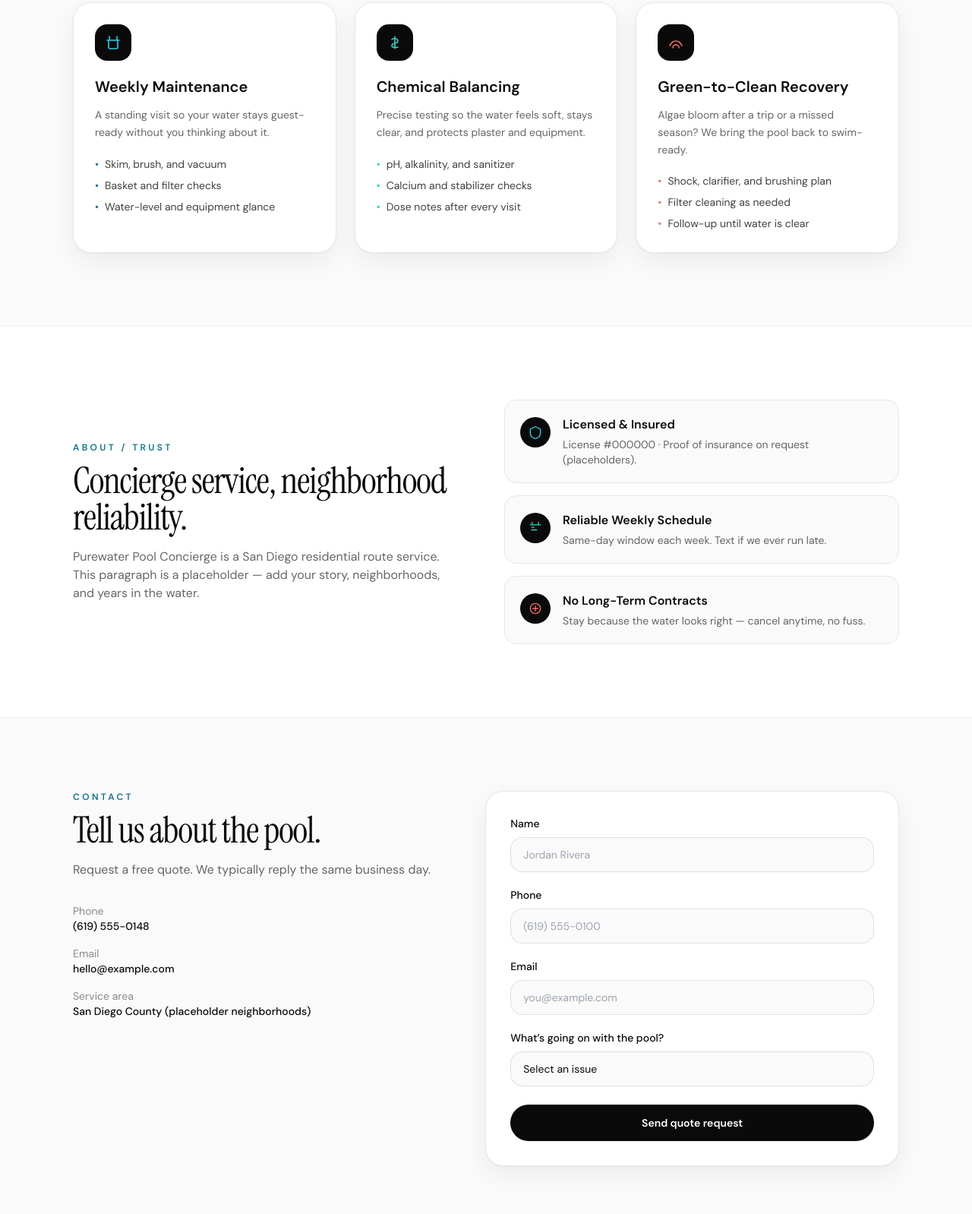
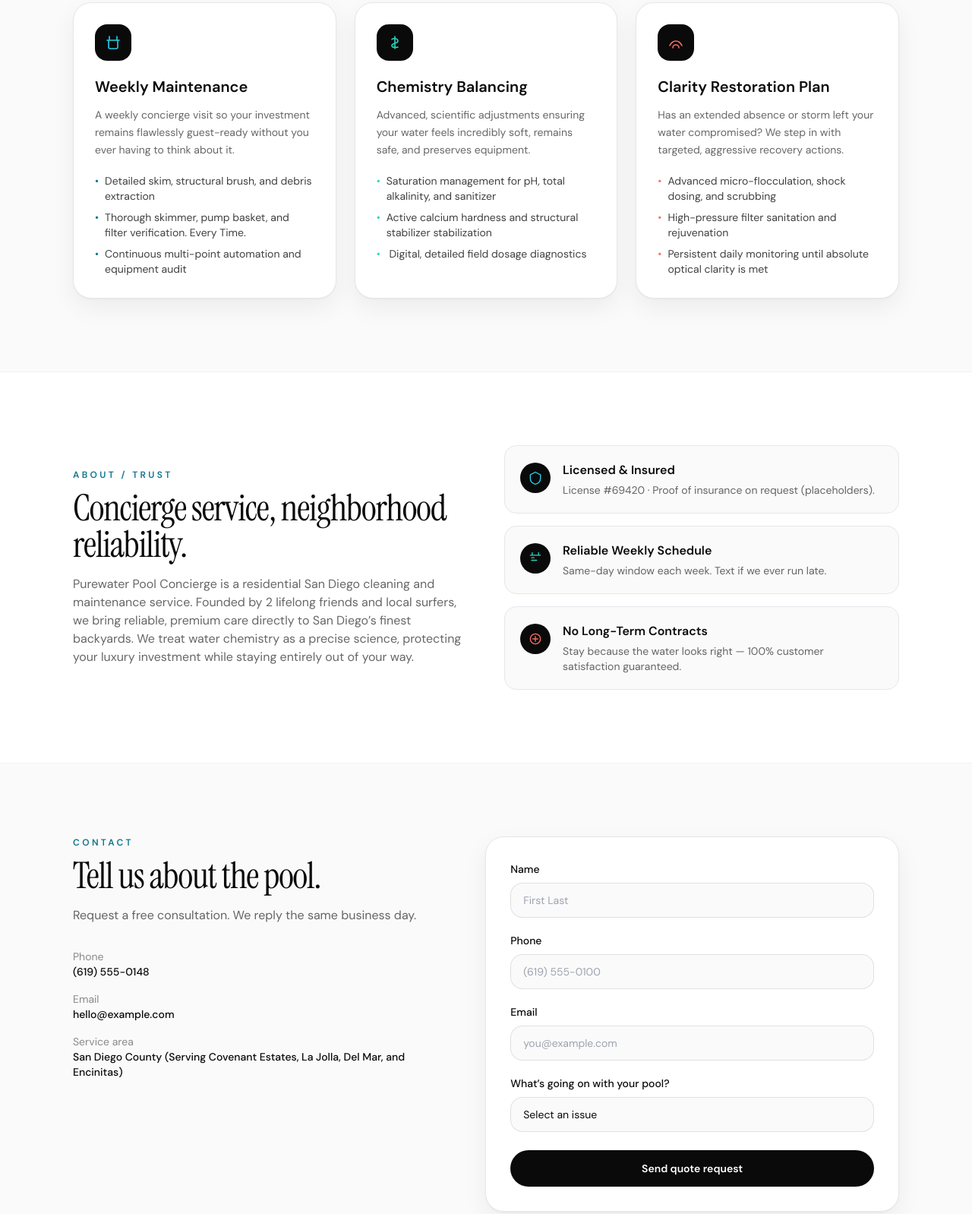
Before and after one commit to aidanjmendel/purewaterpoolconcierge, a plain HTML site: page index.html in a window 1280 px wide. Shown: the part 938-2536 px from the top of the page at 76% size. Drawn offline with nearby package versions, Linux system fonts and the light colour scheme.

Commit message:
updated placeholder text

```diff
--- a/index.html
+++ b/index.html
@@ -195,12 +195,12 @@
             </div>
             <h3 class="text-xl font-semibold">Weekly Maintenance</h3>
             <p class="mt-3 text-sm leading-relaxed text-black/60">
-              A standing visit so your water stays guest-ready without you thinking about it.
+              A weekly concierge visit so your investment remains flawlessly guest-ready without you ever having to think about it.
             </p>
             <ul class="mt-5 space-y-2 text-sm text-black/75">
-              <li class="flex gap-2"><span class="text-lagoon">•</span> Skim, brush, and vacuum</li>
-              <li class="flex gap-2"><span class="text-lagoon">•</span> Basket and filter checks</li>
-              <li class="flex gap-2"><span class="text-lagoon">•</span> Water-level and equipment glance</li>
+              <li class="flex gap-2"><span class="text-lagoon">•</span> Detailed skim, structural brush, and debris extraction</li>
+              <li class="flex gap-2"><span class="text-lagoon">•</span> Thorough skimmer, pump basket, and filter verification. Every Time.</li>
+              <li class="flex gap-2"><span class="text-lagoon">•</span> Continuous multi-point automation and equipment audit</li>
             </ul>
           </article>
 
@@ -210,14 +210,14 @@
                 <path d="M12 4v16M8 8c0-2 8-2 8 2s-8 2-8 6 8 2 8 2" stroke="currentColor" stroke-width="1.6" stroke-linecap="round" />
               </svg>
             </div>
-            <h3 class="text-xl font-semibold">Chemical Balancing</h3>
+            <h3 class="text-xl font-semibold">Chemistry Balancing</h3>
             <p class="mt-3 text-sm leading-relaxed text-black/60">
-              Precise testing so the water feels soft, stays clear, and protects plaster and equipment.
+              Advanced, scientific adjustments ensuring your water feels incredibly soft, remains safe, and preserves equipment.
             </p>
             <ul class="mt-5 space-y-2 text-sm text-black/75">
-              <li class="flex gap-2"><span class="text-palm">•</span> pH, alkalinity, and sanitizer</li>
-              <li class="flex gap-2"><span class="text-palm">•</span> Calcium and stabilizer checks</li>
-              <li class="flex gap-2"><span class="text-palm">•</span> Dose notes after every visit</li>
+              <li class="flex gap-2"><span class="text-palm">•</span> Saturation management for pH, total alkalinity, and sanitizer</li>
+              <li class="flex gap-2"><span class="text-palm">•</span> Active calcium hardness and structural stabilizer stabilization</li>
+              <li class="flex gap-2"><span class="text-palm">•</span>  Digital, detailed field dosage diagnostics</li>
             </ul>
           </article>
 
@@ -227,14 +227,14 @@
                 <path d="M4 16c4-8 12-8 16 0M8 19a4 4 0 0 1 8 0" stroke="currentColor" stroke-width="1.6" stroke-linecap="round" />
               </svg>
             </div>
-            <h3 class="text-xl font-semibold">Green-to-Clean Recovery</h3>
+            <h3 class="text-xl font-semibold">Clarity Restoration Plan</h3>
             <p class="mt-3 text-sm leading-relaxed text-black/60">
-              Algae bloom after a trip or a missed season? We bring the pool back to swim-ready.
+              Has an extended absence or storm left your water compromised? We step in with targeted, aggressive recovery actions.
             </p>
             <ul class="mt-5 space-y-2 text-sm text-black/75">
-              <li class="flex gap-2"><span class="text-coral">•</span> Shock, clarifier, and brushing plan</li>
-              <li class="flex gap-2"><span class="text-coral">•</span> Filter cleaning as needed</li>
-              <li class="flex gap-2"><span class="text-coral">•</span> Follow-up until water is clear</li>
+              <li class="flex gap-2"><span class="text-coral">•</span> Advanced micro-flocculation, shock dosing, and scrubbing</li>
+              <li class="flex gap-2"><span class="text-coral">•</span> High-pressure filter sanitation and rejuvenation</li>
+              <li class="flex gap-2"><span class="text-coral">•</span> Persistent daily monitoring until absolute optical clarity is met</li>
             </ul>
           </article>
         </div>
@@ -246,8 +246,9 @@
             <p class="text-xs font-semibold uppercase tracking-[0.28em] text-lagoon">About / Trust</p>
             <h2 class="mt-3 font-serif text-4xl tracking-tight sm:text-5xl">Concierge service, neighborhood reliability.</h2>
             <p class="mt-4 max-w-lg text-black/60">
-              Purewater Pool Concierge is a San Diego residential route service. This paragraph is a placeholder —
-              add your story, neighborhoods, and years in the water.
+              Purewater Pool Concierge is a residential San Diego cleaning and maintenance service.
+              Founded by 2 lifelong friends and local surfers, we bring reliable, premium care directly to San Diego’s finest backyards.
+              We treat water chemistry as a precise science, protecting your luxury investment while staying entirely out of your way.
             </p>
           </div>
           <ul class="space-y-4">
@@ -259,7 +260,7 @@
               </span>
               <div>
                 <p class="font-semibold">Licensed &amp; Insured</p>
-                <p class="mt-1 text-sm text-black/60">License #000000 · Proof of insurance on request (placeholders).</p>
+                <p class="mt-1 text-sm text-black/60">License #69420 · Proof of insurance on request (placeholders).</p>
               </div>
             </li>
             <li class="flex gap-4 rounded-2xl border border-black/8 bg-paper p-5">
@@ -282,7 +283,7 @@
               </span>
               <div>
                 <p class="font-semibold">No Long-Term Contracts</p>
-                <p class="mt-1 text-sm text-black/60">Stay because the water looks right — cancel anytime, no fuss.</p>
+                <p class="mt-1 text-sm text-black/60">Stay because the water looks right — 100% customer satisfaction guaranteed.</p>
               </div>
             </li>
           </ul>
@@ -295,7 +296,7 @@
             <p class="text-xs font-semibold uppercase tracking-[0.28em] text-lagoon">Contact</p>
             <h2 class="mt-3 font-serif text-4xl tracking-tight sm:text-5xl">Tell us about the pool.</h2>
             <p class="mt-4 text-black/60">
-              Request a free quote. We typically reply the same business day.
+              Request a free consultation. We reply the same business day.
             </p>
             <dl class="mt-8 space-y-4 text-sm">
               <div>
@@ -312,7 +313,7 @@
               </div>
               <div>
                 <dt class="text-black/45">Service area</dt>
-                <dd class="font-medium">San Diego County (placeholder neighborhoods)</dd>
+                <dd class="font-medium">San Diego County (Serving Covenant Estates, La Jolla, Del Mar, and Encinitas)</dd>
               </div>
             </dl>
           </div>
@@ -332,7 +333,7 @@
                   name="name"
                   required
                   autocomplete="name"
-                  placeholder="Jordan Rivera"
+                  placeholder="First Last"
                   class="w-full rounded-2xl border border-black/10 bg-paper px-4 py-3 text-sm outline-none ring-lagoon/30 transition focus:border-lagoon focus:ring-4"
                 />
               </label>
@@ -359,7 +360,7 @@
                 />
               </label>
               <label class="block">
-                <span class="mb-2 block text-sm font-medium">What’s going on with the pool?</span>
+                <span class="mb-2 block text-sm font-medium">What’s going on with your pool?</span>
                 <select
                   name="pool_issue"
                   required
```
